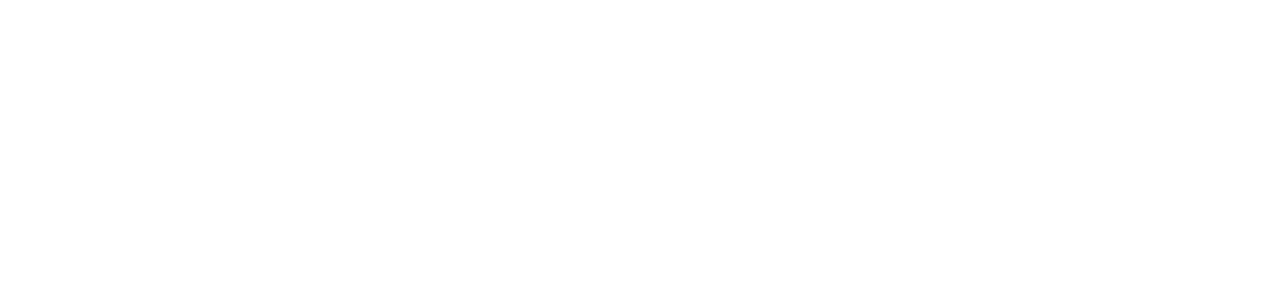
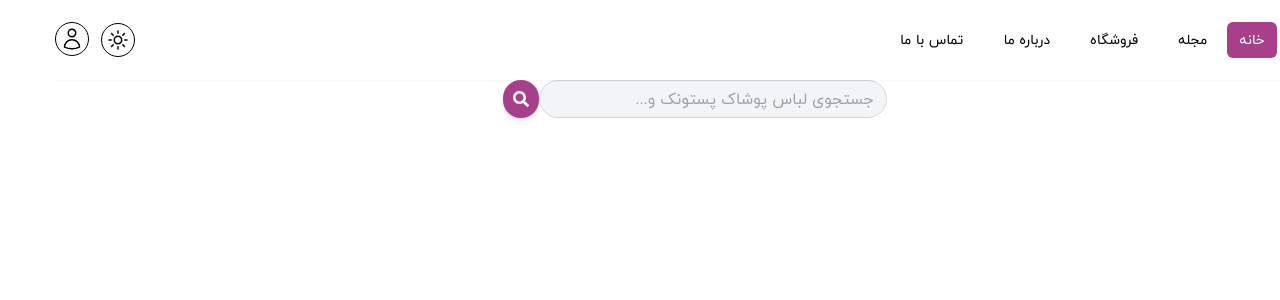
Before and after one commit to mortezapro/Medical-Project-With-ReactJs, a React (Create React App) app in the folder client/: page /categoryfilter in a window 1280 px wide. Before the commit this address had no page. Shown: the top 300 px of the page. Built offline with nearby package versions, Linux system fonts and the light colour scheme.

Commit message:
category 8:08

```diff
--- a/client/src/App.js
+++ b/client/src/App.js
@@ -1,6 +1,7 @@
 import { Home, Login } from "./pages";
 import { Category } from "pages/Category/Category";
 import { Route, Routes } from "react-router-dom";
+import { FilterCategory } from "pages/Category/FilterCategory";
 const App = () => {
 	return (
 		<>
@@ -8,6 +9,7 @@
 				<Route exact path="/" element={<Home />} />
 				<Route path="/login" element={<Login />} />
 				<Route path="/category" element={<Category />} />
+				<Route path="/categoryfilter" element={<FilterCategory />} />
 			</Routes>
 		</>
 	);
--- /dev/null
+++ b/client/src/pages/Category/FilterCategory.js
@@ -0,0 +1,53 @@
+import Header from "components/common/header/Header";
+import React from "react";
+
+export const FilterCategory = () => {
+	return (
+		<div>
+			<Header />
+			<div>
+				<div>
+					<div class="flex justify-center">
+						<div className="mb-3 xl:w-96">
+							<div className="relative flex items-stretch w-full mb-4">
+								<input
+									type="search"
+									className="form-control rounded-full relative flex-auto min-w-0 block w-full px-3 py-1.5 text-base font-normal
+									 text-gray-700 bg-gray-100 bg-clip-padding border border-solid border-gray-300 transition
+									 ease-in-out m-0 focus:text-gray-700 focus:bg-white focus:border-primary-600 focus:outline-none"
+									placeholder="جستجوی لباس پوشاک پستونک و..."
+									aria-label="جستجوی لباس پوشاک پستونک و..."
+									aria-describedby="button-addon2"
+								/>
+								<button
+									className="btn rounded-full px-2.5 py-2.5 bg-primary text-white font-medium text-xs leading-tight uppercase  shadow-md
+									 hover:bg-primary-200 hover:shadow-lg focus:bg-primary-200  focus:shadow-lg focus:outline-none focus:ring-0
+									  active:bg-primary-100 active:shadow-lg transition duration-150 ease-in-out flex items-center"
+									type="button"
+									id="button-addon2"
+								>
+									<svg
+										aria-hidden="true"
+										focusable="false"
+										data-prefix="fas"
+										data-icon="search"
+										class="w-4"
+										role="img"
+										xmlns="http://www.w3.org/2000/svg"
+										viewBox="0 0 512 512"
+									>
+										<path
+											fill="currentColor"
+											d="M505 442.7L405.3 343c-4.5-4.5-10.6-7-17-7H372c27.6-35.3 44-79.7 44-128C416 93.1 322.9 0 208 0S0 93.1 0 208s93.1 208 208 208c48.3 0 92.7-16.4 128-44v16.3c0 6.4 2.5 12.5 7 17l99.7 99.7c9.4 9.4 24.6 9.4 33.9 0l28.3-28.3c9.4-9.4 9.4-24.6.1-34zM208 336c-70.7 0-128-57.2-128-128 0-70.7 57.2-128 128-128 70.7 0 128 57.2 128 128 0 70.7-57.2 128-128 128z"
+										></path>
+									</svg>
+								</button>
+							</div>
+						</div>
+					</div>
+				</div>
+				<p>فیلتر</p>
+			</div>
+		</div>
+	);
+};
```
